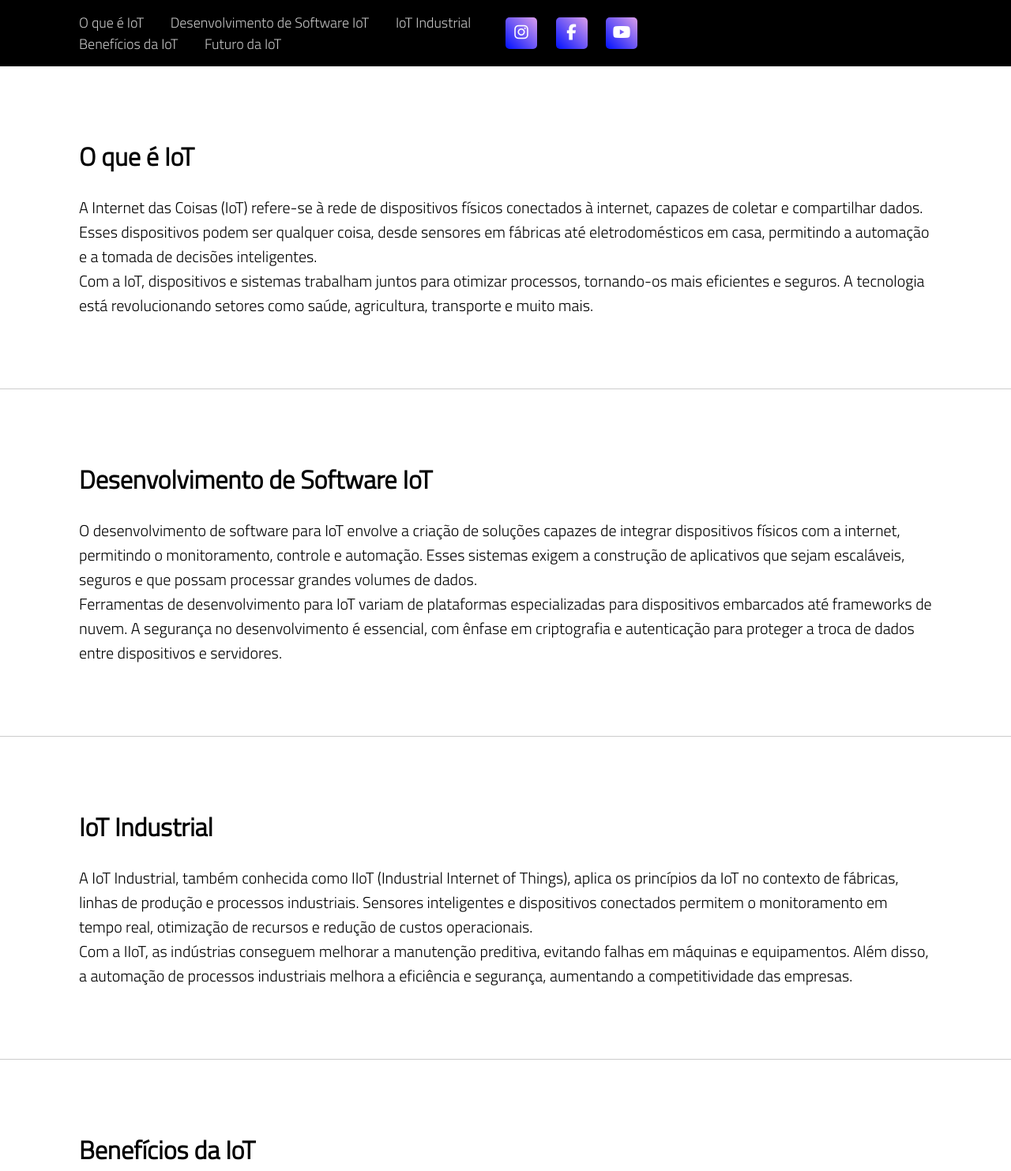
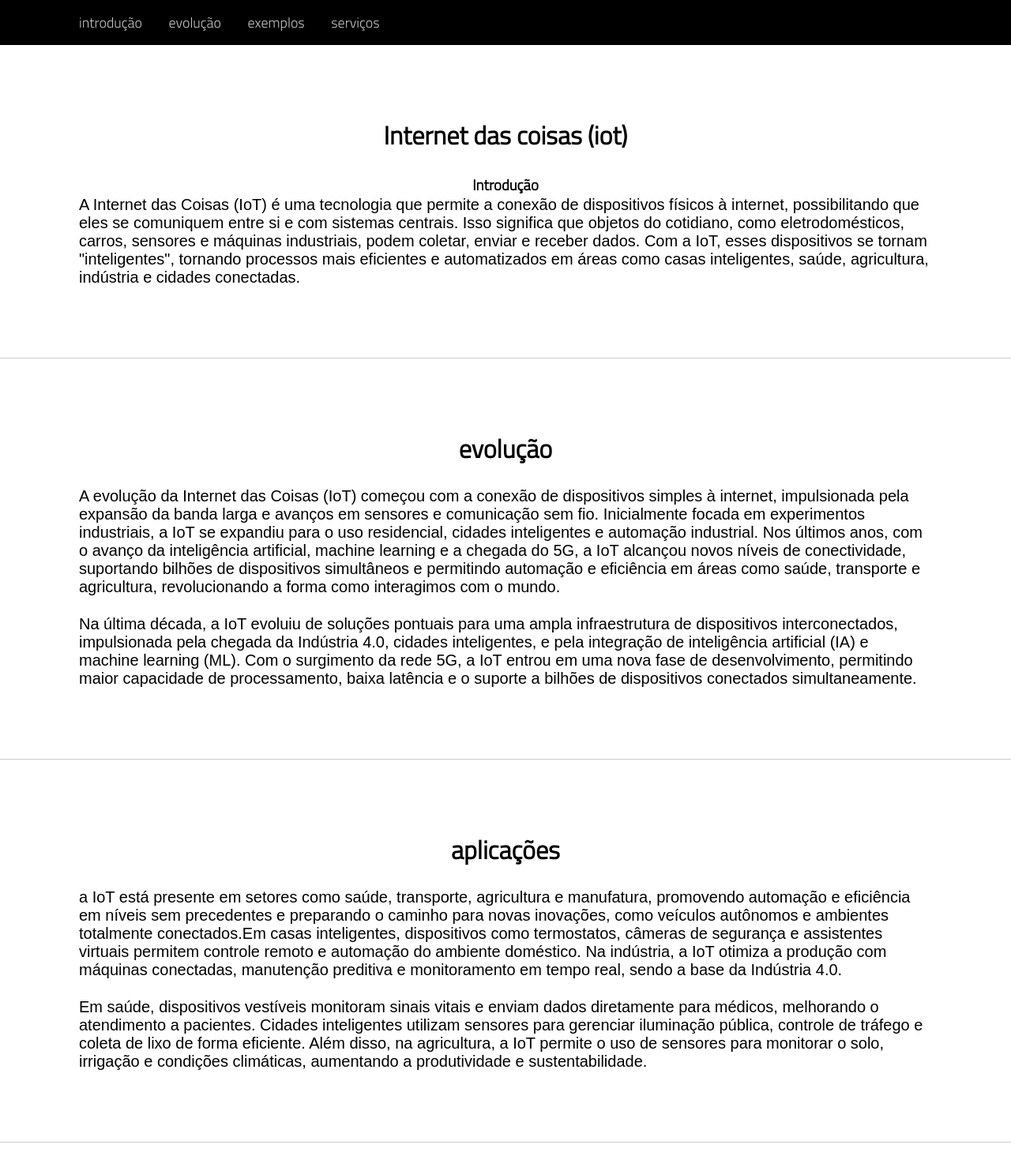
Before and after one commit to profMoises/UNIFAN, a plain HTML site: page Front End AULA_01_03-10/Landing Page 01/index.html in a window 1280 px wide. Shown: the top 1483 px of the page at 79% size. Drawn offline with Linux system fonts and the light colour scheme.

Commit message:
Add files via upload

```diff
--- a/Front End AULA_01_03-10/Landing Page 01/index.html
+++ b/Front End AULA_01_03-10/Landing Page 01/index.html
@@ -1,107 +1,89 @@
 <!DOCTYPE html>
 <html lang="pt-br">
-
 <head>
+    <!--luiz felipe amorin santos (cyber)-->
     <script src="https://kit.fontawesome.com/6dda5f6271.js" crossorigin="anonymous"></script>
     <meta charset="UTF-8">
     <meta http-equiv="X-UA-Compatible" content="IE=edge">
     <meta name="viewport" content="width=device-width, initial-scale=1.0">
     <link rel="stylesheet" href="style.css">
-    <title>Landing Page IoT</title>
+    <title>Landing Page</title>
 </head>
-
 <body>
     <header>
         <div class="container">
             <div class="menu">
+                <!-- Crie ID's para cada section e chame-as no menu -->
                 <nav>
-                    <a href="#section1">O que é IoT</a>
-                    <a href="#section2">Desenvolvimento de Software IoT</a>
-                    <a href="#section3">IoT Industrial</a>
-                    <a href="#section4">Benefícios da IoT</a>
-                    <a href="#section5">Futuro da IoT</a>
+                    <a href="#home">introdução</a>
+                    <a href="#sobre">evolução</a>
+                    <a href="#equipe">exemplos</a>
+                    <a href="#servicos">serviços</a>
+                    <!--<a href="#contato">contato</a>-->
                 </nav>
             </div>
+            <!--- ideia era botar uma imagem no lugar mas não ficou tão bom quanto na ideia
+            <img class="test" src="https://static.vecteezy.com/system/resources/previews/012/742/295/original/abstract-internet-of-things-concept-city-5g-iot-internet-of-things-communication-network-innovation-technology-concept-icons-connect-wireless-devices-and-networking-innovation-technology-vector.jpg" alt="">
+
+            codigo original :
             <div class="social">
-                <button onclick="window.open('https://www.instagram.com/abinc_iot/', '_blank')">
-                    <i class="fa-brands fa-instagram"></i>
-                </button>
-                <button
-                    onclick="window.open('https://www.facebook.com/groups/IoTGroup/#:~:text=The%20Internet%20of%20Things%20(IoT)%20is%20a', '_blank')">
-                    <i class="fa-brands fa-facebook-f"></i>
-                </button>
-                <button
-                    onclick="window.open('https://www.bing.com/videos/riverview/relatedvideo?&q=youtube+iot&&mid=5B0D64665E2D012BCCA85B0D64665E2D012BCCA8&&FORM=VRDGAR', '_blank')">
-                    <i class="fa-brands fa-youtube"></i>
-                </button>
-            </div>
-
+                <button><i class="fa-brands fa-instagram"></i></button>
+                <button><i class="fa-brands fa-facebook-f"></i></button>
+                <button><i class="fa-brands fa-youtube"></i></button>
+            </div>-->
         </div>
     </header>
 
-    <section id="section1">
+    <section id="home">
         <div class="container1">
-            <h2>O que é IoT</h2>
-            <p>A Internet das Coisas (IoT) refere-se à rede de dispositivos físicos conectados à internet, capazes de
-                coletar e compartilhar dados. Esses dispositivos podem ser qualquer coisa, desde sensores em fábricas
-                até eletrodomésticos em casa, permitindo a automação e a tomada de decisões inteligentes.</p>
-            <p>Com a IoT, dispositivos e sistemas trabalham juntos para otimizar processos, tornando-os mais eficientes
-                e seguros. A tecnologia está revolucionando setores como saúde, agricultura, transporte e muito mais.
-            </p>
+            <h2>Internet das coisas (iot)</h2>
+            <h3>Introdução</h3>
+            <p>A Internet das Coisas (IoT) é uma tecnologia que permite a conexão de dispositivos físicos à internet, possibilitando que eles se comuniquem entre si e com sistemas centrais. Isso significa que objetos do cotidiano, como eletrodomésticos, carros, sensores e máquinas industriais, podem coletar, enviar e receber dados. Com a IoT, esses dispositivos se tornam "inteligentes", tornando processos mais eficientes e automatizados em áreas como casas inteligentes, saúde, agricultura, indústria e cidades conectadas.</p>
         </div>
     </section>
 
-    <section id="section2">
+    <section id="sobre">
         <div class="container1">
-            <h2>Desenvolvimento de Software IoT</h2>
-            <p>O desenvolvimento de software para IoT envolve a criação de soluções capazes de integrar dispositivos
-                físicos com a internet, permitindo o monitoramento, controle e automação. Esses sistemas exigem a
-                construção de aplicativos que sejam escaláveis, seguros e que possam processar grandes volumes de dados.
-            </p>
-            <p>Ferramentas de desenvolvimento para IoT variam de plataformas especializadas para dispositivos embarcados
-                até frameworks de nuvem. A segurança no desenvolvimento é essencial, com ênfase em criptografia e
-                autenticação para proteger a troca de dados entre dispositivos e servidores.</p>
+            <h2>evolução</h2>
+            <p>A evolução da Internet das Coisas (IoT) começou com a conexão de dispositivos simples à internet, impulsionada pela expansão da banda larga e avanços em sensores e comunicação sem fio. Inicialmente focada em experimentos industriais, a IoT se expandiu para o uso residencial, cidades inteligentes e automação industrial. Nos últimos anos, com o avanço da inteligência artificial, machine learning e a chegada do 5G, a IoT alcançou novos níveis de conectividade, suportando bilhões de dispositivos simultâneos e permitindo automação e eficiência em áreas como saúde, transporte e agricultura, revolucionando a forma como interagimos com o mundo.</p><br>
+            <p>Na última década, a IoT evoluiu de soluções pontuais para uma ampla infraestrutura de dispositivos interconectados, impulsionada pela chegada da Indústria 4.0, cidades inteligentes, e pela integração de inteligência artificial (IA) e machine learning (ML). Com o surgimento da rede 5G, a IoT entrou em uma nova fase de desenvolvimento, permitindo maior capacidade de processamento, baixa latência e o suporte a bilhões de dispositivos conectados simultaneamente.</p>
         </div>
     </section>
 
-    <section id="section3">
+    <section id="equipe">
         <div class="container1">
-            <h2>IoT Industrial</h2>
-            <p>A IoT Industrial, também conhecida como IIoT (Industrial Internet of Things), aplica os princípios da IoT
-                no contexto de fábricas, linhas de produção e processos industriais. Sensores inteligentes e
-                dispositivos conectados permitem o monitoramento em tempo real, otimização de recursos e redução de
-                custos operacionais.</p>
-            <p>Com a IIoT, as indústrias conseguem melhorar a manutenção preditiva, evitando falhas em máquinas e
-                equipamentos. Além disso, a automação de processos industriais melhora a eficiência e segurança,
-                aumentando a competitividade das empresas.</p>
+            <h2>aplicações</h2>
+            <p>a IoT está presente em setores como saúde, transporte, agricultura e manufatura, promovendo automação e eficiência em níveis sem precedentes e preparando o caminho para novas inovações, como veículos autônomos e ambientes totalmente conectados.Em casas inteligentes, dispositivos como termostatos, câmeras de segurança e assistentes virtuais permitem controle remoto e automação do ambiente doméstico. Na indústria, a IoT otimiza a produção com máquinas conectadas, manutenção preditiva e monitoramento em tempo real, sendo a base da Indústria 4.0.</p><br>
+            <p>Em saúde, dispositivos vestíveis monitoram sinais vitais e enviam dados diretamente para médicos, melhorando o atendimento a pacientes. Cidades inteligentes utilizam sensores para gerenciar iluminação pública, controle de tráfego e coleta de lixo de forma eficiente. Além disso, na agricultura, a IoT permite o uso de sensores para monitorar o solo, irrigação e condições climáticas, aumentando a produtividade e sustentabilidade.</p>
+           <!-- ideia era criar uma lista  ao inves de paragrafo
+            <h3>aplicaçoes mais comuns</h3>
+            <ul>
+                <li>Termostatos Inteligentes (ex: Nest)</li>
+                <li>Assistentes Virtuais (ex: Amazon Echo)</li>
+                <li> Dispositivos Vestíveis (ex: Fitbit)</li>
+                <li>Geladeiras Conectadas (ex: Samsung Smart Fridge)</li>
+                <li>Iluminação Inteligente (ex: Philips Hue)</li>
+                <li> Câmeras de Segurança (ex: Ring)</li>
+                <li>Carros Conectados (ex: Tesla)</li>
+            </ul>-->
         </div>
     </section>
 
-    <section id="section4">
+    <section id="servicos">
         <div class="container1">
-            <h2>Benefícios da IoT</h2>
-            <p>A IoT traz uma vasta gama de benefícios, como a automação de processos, redução de custos, maior
-                eficiência operacional e a possibilidade de tomadas de decisão baseadas em dados. Empresas que adotam
-                IoT conseguem monitorar equipamentos remotamente, prever falhas e evitar tempo de inatividade.</p>
-            <p>No âmbito pessoal, dispositivos IoT em casa, como termostatos inteligentes e assistentes virtuais,
-                melhoram a conveniência, segurança e eficiência energética. A IoT está também transformando áreas como a
-                saúde, permitindo o monitoramento remoto de pacientes e o uso de wearables para cuidados personalizados.
-            </p>
+            <h2>Exemplos</h2>
+            <p>A Internet das Coisas (IoT) está presente em muitos aspectos do nosso cotidiano, tornando a vida mais prática e eficiente. Dispositivos como termostatos inteligentes, como o Nest, permitem o controle da temperatura da casa remotamente, enquanto assistentes virtuais como Amazon Echo e Google Home conectam-se a outros dispositivos inteligentes para automatizar tarefas. Relógios e pulseiras, como o Fitbit e o Apple Watch, monitoram a atividade física e a saúde dos usuários. Geladeiras conectadas, como a Samsung Smart Fridge, ajudam a gerenciar o que há dentro e sugerem receitas. Sistemas de iluminação inteligente, como as lâmpadas Philips Hue, oferecem controle via smartphone, permitindo ajustes de intensidade e cor.</p><br>
+            <p> Além disso, câmeras e fechaduras inteligentes, como as da Ring e August, garantem segurança, permitindo monitoramento e controle de acesso remoto. Por fim, carros conectados oferecem navegação em tempo real e diagnósticos de manutenção, demonstrando como a IoT se integrou à vida cotidiana, melhorando a eficiência, a conveniência e a segurança.</p>
         </div>
     </section>
 
-    <section id="section5">
+    <!--codigo original
+    <section id="contato">
         <div class="container1">
-            <h2>Futuro da IoT</h2>
-            <p>O futuro da IoT é extremamente promissor, com a expansão de tecnologias como 5G, que aumentará a
-                conectividade e reduzirá a latência, permitindo uma comunicação mais rápida entre dispositivos. A
-                inteligência artificial e o aprendizado de máquina também terão um papel crucial, processando grandes
-                volumes de dados para criar sistemas mais autônomos.</p>
-            <p>Com o avanço da IoT, espera-se uma transformação ainda maior em setores como cidades inteligentes,
-                veículos autônomos e a saúde conectada. A IoT se tornará ainda mais integrada ao nosso cotidiano,
-                oferecendo soluções inovadoras para desafios globais, como sustentabilidade e eficiência energética.</p>
+            <h2>Contato</h2>
+            <p>Lorem ipsum dolor, sit amet consectetur adipisicing elit. Cum culpa et ad, itaque ipsum impedit ducimus vero fugit amet earum deserunt omnis possimus minima ipsam quia est quaerat illo quidem.</p>
+            <p>Lorem ipsum dolor, sit amet consectetur adipisicing elit. Autem, repudiandae corporis possimus veritatis fugiat facilis nihil sapiente facere delectus ex vel voluptatibus cumque recusandae quaerat dignissimos. Illum, exercitationem recusandae? Cum. Lorem ipsum dolor sit amet, consectetur adipisicing elit. Temporibus molestias sapiente qui odio aspernatur vitae dolores ab optio accusamus sint pariatur, maxime facere ullam eveniet, reiciendis dolore quia rerum architecto.</p>
         </div>
-    </section>
+    </section>-->
 </body>
-
 </html>
--- a/Front End AULA_01_03-10/Landing Page 01/style.css
+++ b/Front End AULA_01_03-10/Landing Page 01/style.css
@@ -146,3 +146,17 @@ section p{
     cursor: pointer;
     display: none;
 }
+/* alterar fontes dos textos */
+p{
+    font-family: Arial, Helvetica, sans-serif;
+}
+/* contralizar titulos*/
+h2, h3{
+    text-align: center;
+}
+
+/* css da imagem que seria adicionada
+.test{
+    height: 100px;
+    width: 200px;
+}*/
```
